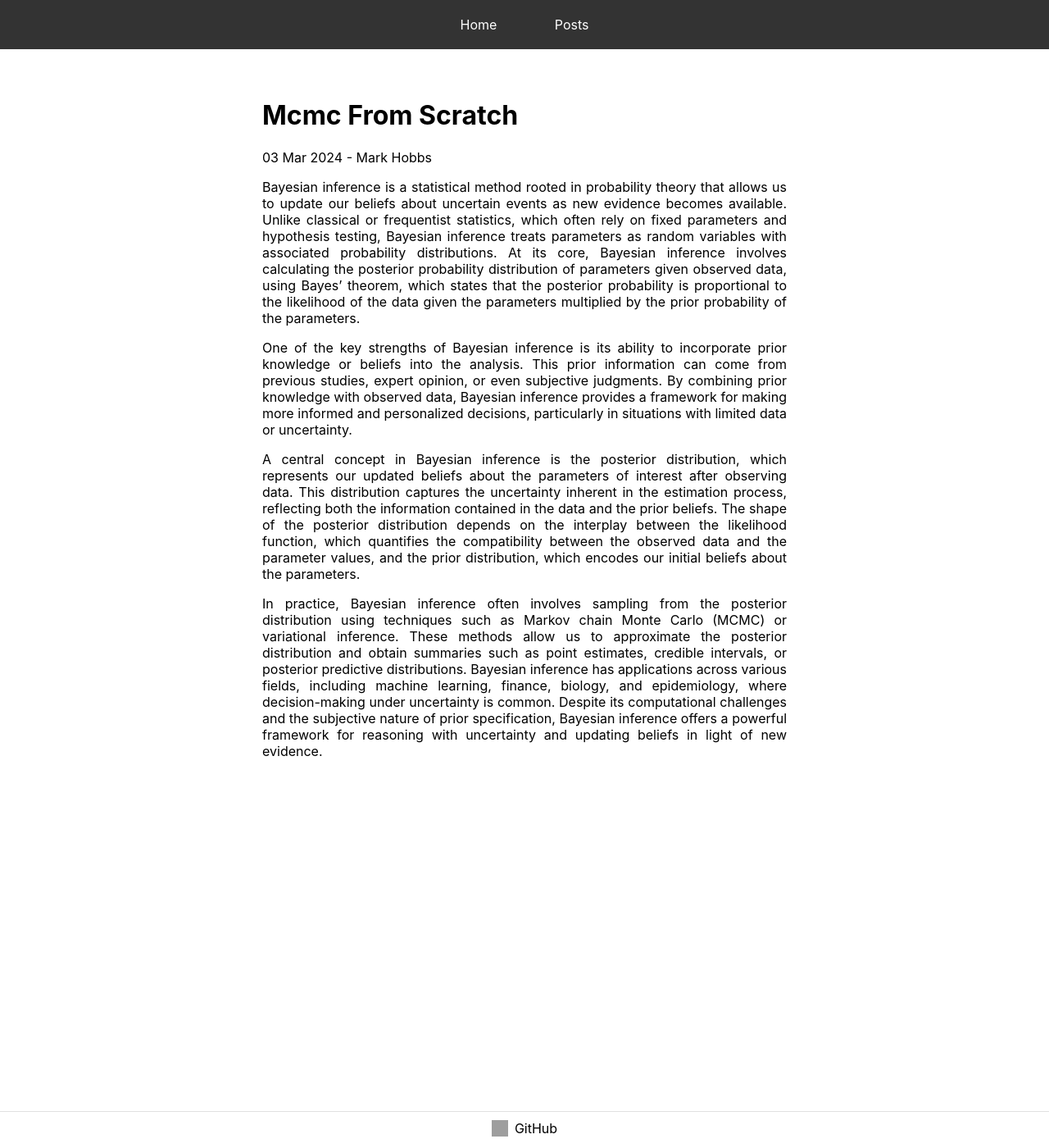
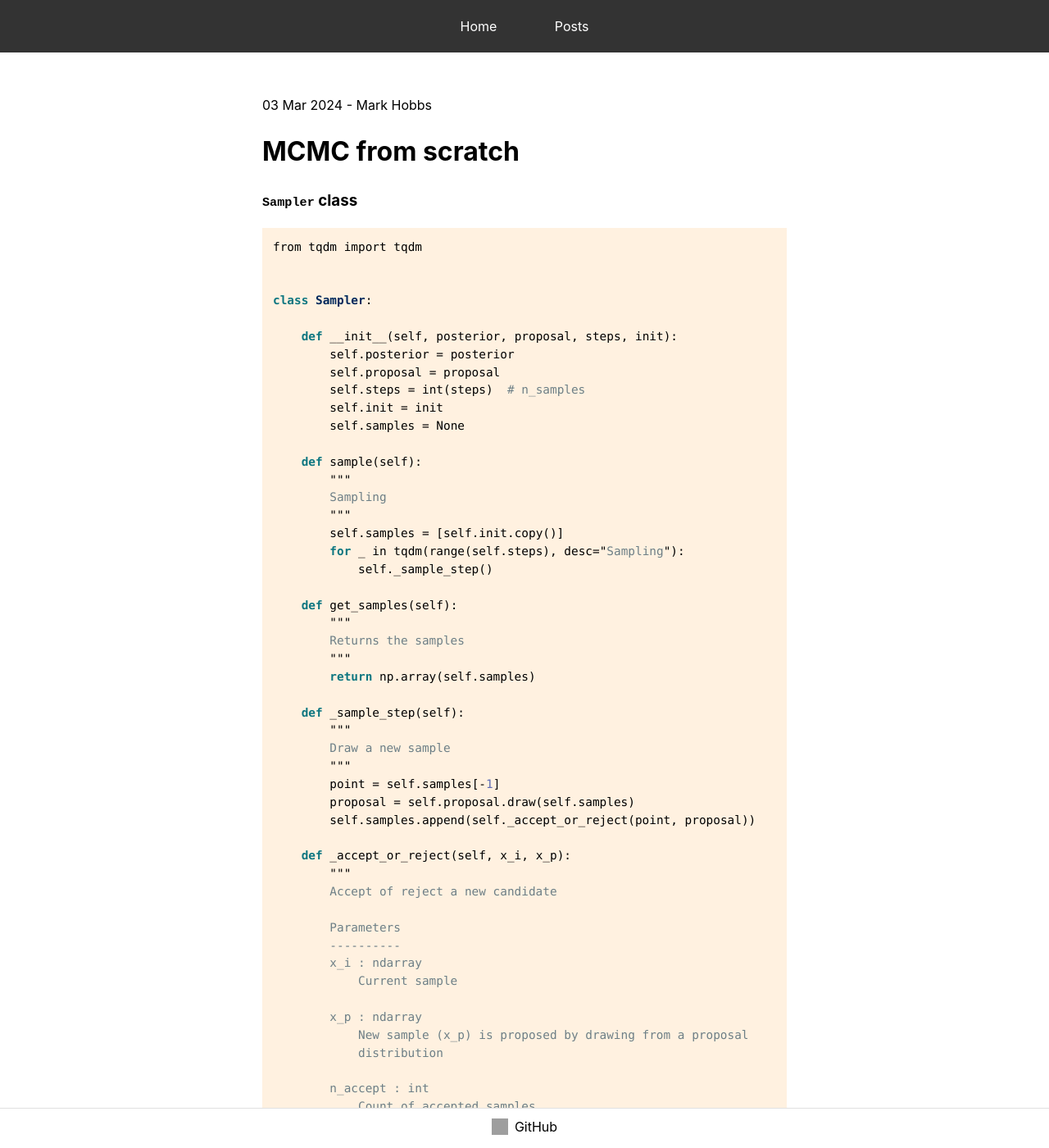
Before and after one commit to mark-hobbs/mark-hobbs.github.io, a Jekyll site: the page built from _posts/2024-03-03-mcmc-from-scratch.md, in a window 1280 px wide and 1400 px high. Shown: the whole window at 82% size. Built offline with Jekyll 4.4.1, drawn with Linux system fonts in a browser that asks for light colours; some of the changed text lies outside the part shown; grey boxes are pictures that could not be loaded.

````diff
--- a/_layouts/post.html
+++ b/_layouts/post.html
@@ -2,7 +2,6 @@
 layout: default
 ---
 
-<h1>{{ page.title }}</h1>
 <p>{{ page.date | date_to_string }} - {{ page.author }}</p>
 
 {{ content }}
--- a/_posts/2024-03-03-mcmc-from-scratch.md
+++ b/_posts/2024-03-03-mcmc-from-scratch.md
@@ -3,10 +3,174 @@ layout: post
 author: Mark Hobbs
 ---
 
-Bayesian inference is a statistical method rooted in probability theory that allows us to update our beliefs about uncertain events as new evidence becomes available. Unlike classical or frequentist statistics, which often rely on fixed parameters and hypothesis testing, Bayesian inference treats parameters as random variables with associated probability distributions. At its core, Bayesian inference involves calculating the posterior probability distribution of parameters given observed data, using Bayes' theorem, which states that the posterior probability is proportional to the likelihood of the data given the parameters multiplied by the prior probability of the parameters.
+# MCMC from scratch
 
-One of the key strengths of Bayesian inference is its ability to incorporate prior knowledge or beliefs into the analysis. This prior information can come from previous studies, expert opinion, or even subjective judgments. By combining prior knowledge with observed data, Bayesian inference provides a framework for making more informed and personalized decisions, particularly in situations with limited data or uncertainty.
 
-A central concept in Bayesian inference is the posterior distribution, which represents our updated beliefs about the parameters of interest after observing data. This distribution captures the uncertainty inherent in the estimation process, reflecting both the information contained in the data and the prior beliefs. The shape of the posterior distribution depends on the interplay between the likelihood function, which quantifies the compatibility between the observed data and the parameter values, and the prior distribution, which encodes our initial beliefs about the parameters.
+### `Sampler` class
 
-In practice, Bayesian inference often involves sampling from the posterior distribution using techniques such as Markov chain Monte Carlo (MCMC) or variational inference. These methods allow us to approximate the posterior distribution and obtain summaries such as point estimates, credible intervals, or posterior predictive distributions. Bayesian inference has applications across various fields, including machine learning, finance, biology, and epidemiology, where decision-making under uncertainty is common. Despite its computational challenges and the subjective nature of prior specification, Bayesian inference offers a powerful framework for reasoning with uncertainty and updating beliefs in light of new evidence.
+```python
+from tqdm import tqdm
+
+
+class Sampler:
+
+    def __init__(self, posterior, proposal, steps, init):
+        self.posterior = posterior
+        self.proposal = proposal
+        self.steps = int(steps)  # n_samples
+        self.init = init
+        self.samples = None
+
+    def sample(self):
+        """
+        Sampling
+        """
+        self.samples = [self.init.copy()]
+        for _ in tqdm(range(self.steps), desc="Sampling"):
+            self._sample_step()
+
+    def get_samples(self):
+        """
+        Returns the samples
+        """
+        return np.array(self.samples)
+
+    def _sample_step(self):
+        """
+        Draw a new sample
+        """
+        point = self.samples[-1]
+        proposal = self.proposal.draw(self.samples)
+        self.samples.append(self._accept_or_reject(point, proposal))
+
+    def _accept_or_reject(self, x_i, x_p):
+        """
+        Accept of reject a new candidate
+
+        Parameters
+        ----------
+        x_i : ndarray
+            Current sample
+
+        x_p : ndarray
+            New sample (x_p) is proposed by drawing from a proposal
+            distribution
+
+        n_accept : int
+            Count of accepted samples
+
+        Returns
+        -------
+
+        """
+        alpha = self._compute_acceptance_ratio(x_i, x_p)
+        u = np.random.uniform(low=0.0, high=1.0)
+        if u <= alpha:  # Accept proposal
+            return x_p
+        else:  # Reject proposal
+            return x_i
+
+    def _compute_acceptance_ratio(self, x_i, x_p):
+        return min(1, self.posterior.evaluate(x_p) / self.posterior.evaluate(x_i))
+```
+
+### `AdaptiveProposal` class
+
+```python
+class AdaptiveProposal:
+    """
+    Adaptive proposal class - update the the covariance matrix of the proposal
+    distribution using existing knowledge of the posterior
+
+    Haario, H., Saksman, E., and Tamminen, J. (1999). Adaptive proposal
+    distribution for random walk metropolis algorithm. Computational
+    Statistics, 14(3):375-395. 1, 2
+
+    Attributes
+    ----------
+    update_freq: int
+        Proposal distribution update frequency (default = 1000). The
+        frequency at which the proposal distribution is updated.
+
+    n_K : ndarray
+        Number of samples / update frequency
+
+    R_0 : ndarray (floats)
+        Initial covariance matrix (this can be chosen as the identify matrix
+        if you have no prior knowledge)
+
+    R_t : ndarray (floats)
+        Updated covariance matrix
+
+    i : int
+        Counter to track how many times the proposal has been called
+
+    Notes
+    -----
+    - TODO: is n_K equal to n_samples?
+    - TODO: gamma is missing from the draw method
+    """
+
+    def __init__(self, cov, step_size=2.38, update_freq=1000):
+        self.cov = cov
+        self.step_size = step_size
+        self.update_freq = update_freq
+        self.R_t = cov
+        self.i = 0
+
+    def draw(self, samples):
+        """
+        Draw x (candidate) from proposal distribution q
+
+        Parameters
+        ----------
+        x_i : ndarray
+            Current sample
+
+        Returns
+        -------
+        x_p : ndarray
+            Proposed sample (candidate sample)
+
+        """
+        self.i += 1
+        if self.i % self.update_freq == 0:
+            self._adapt_cov(samples)
+        return np.random.multivariate_normal(samples[-1], self.R_t)
+
+    def _adapt_cov(self, K):
+        """
+        Parameters
+        ----------
+        K : ndarray
+
+        Returns
+        -------
+        R_t : ndarray (floats)
+            Updated covariance matrix
+        """
+        K_tilde = self._compute_K_tilde(K)
+        self.R_t = (1 / (len(K) - 1)) * np.matmul(np.transpose(K_tilde), K_tilde)
+
+    def _compute_K_tilde(self, K):
+        """
+        Calculate the centred matrix
+
+        Parameters
+        ----------
+        K : ndarray
+            Sample chain - all previous samples are stored in matrix K of size
+            n_k x n_p, where n_k is... and n_p is the number of unknown
+            parameters. Each row represents one sampled point.
+
+        K_mean : ndarray
+            History (evolution) of mean value of all previous samples
+            (n_samples x n_p)
+
+        Returns
+        -------
+        K_tilde : ndarray
+            The centred matrix n_K x n_p (K_tilde = K - E[K])
+        """
+        return K - np.mean(K, 0)
+```
--- a/_sass/base.scss
+++ b/_sass/base.scss
@@ -10,6 +10,7 @@ body {
   flex-direction: column; /* Stacks the header and content vertically */
   align-items: center;
   margin: 0;
+  line-height: 1.5;
 }
 
 header {
@@ -22,6 +23,7 @@ header {
 
 .content {
   margin-top: 100px; /* Increase spacing between header and content */
+  margin-bottom: 100px;
   width: 50%; /* Adjust width for content readability */
   max-width: 800px; /* Set a max width for larger screens */
   text-align: justify;
--- a/_sass/syntax-highlighting.scss
+++ b/_sass/syntax-highlighting.scss
@@ -1,35 +1,52 @@
-/* Rouge Syntax Highlighting Styles */
+/* Rouge Syntax Highlighting Styles for Python */
 pre {
     overflow-x: auto;
     padding: 1em;
-    background-color: #f7f7f7;
-    border: 1px solid #ddd;
+    background-color: #F2DFCE;
     border-radius: 0.3em;
+    line-height: 1.45;
 }
 
 pre code {
     font-family: Consolas, Monaco, 'Andale Mono', 'Ubuntu Mono', monospace;
     font-size: 0.9em;
+    color: #000000; /* Main text color: Black */
 }
 
 .highlight {
-    background-color: #ffffcc;
+    background-color: #FFF1E0;
 }
 
-.highlight .p {
-    color: #ba2121;
+/* Syntax Colors */
+.highlight .c, /* Comments */
+.highlight .c1, /* Single-line comments */
+.highlight .s, /* Strings */
+.highlight .sd { /* Docstrings */
+    color: #6D7F86 /* Uniform grey color for comments, strings, and docstrings */
 }
 
-.highlight .n {
-    color: #007020;
+.highlight .k { /* Keyword */
+    color: #0D7680;
+    font-weight: bold;
 }
 
-.highlight .o {
-    color: #666;
+.highlight .nv, /* Variable */
+.highlight .na { /* Attribute */
+    color: #24292e;
 }
 
-.highlight .c1,
-.highlight .c {
-    color: #408080;
-    font-style: italic;
+.highlight .nn, /* Class names */
+.highlight .nc {
+    color: #01295C;
+    font-weight: bold;
 }
+
+.highlight .p { /* Punctuation */
+    color: #000000;
+}
+
+.highlight .m, /* General number class */
+.highlight .mi, /* Integer literals */
+.highlight .mf { /* Floating-point literals */
+    color: #5E6CB5;
+}
````
Also changed, not shown: _posts/2024-03-04-genetic-algorithm-from-scratch.md (+64 -4 lines), index.md (+1 -1 lines), _drafts/2024-03-05-making-this-site.md (renamed from _posts/2024-03-05-making-this-site.md), 2 other files.
